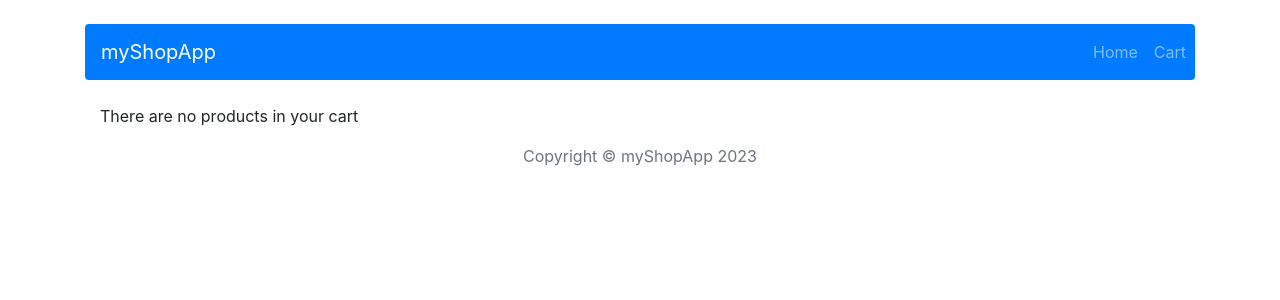
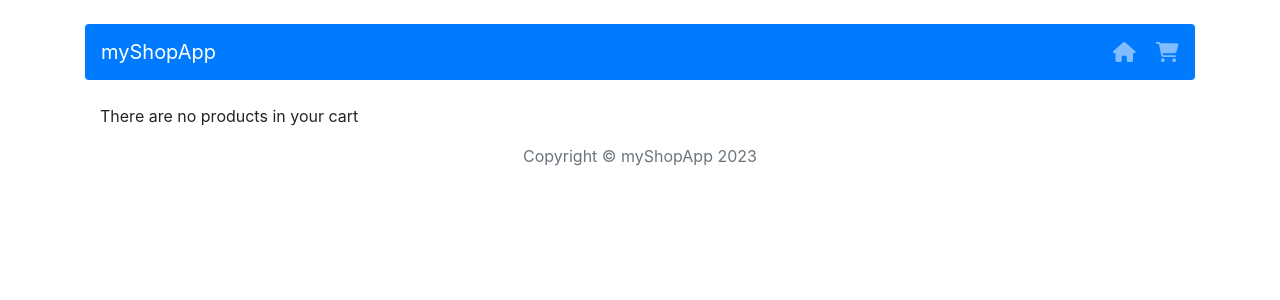
Before and after one commit to wrotewrong/myShopApp, a React (Create React App) app in the folder client/: page /summary in a window 1280 px wide. Shown: the top 300 px of the page. Built offline with nearby package versions, Linux system fonts and the light colour scheme.

Commit message:
Add fontAwesome icons, fix scrollbar width change

```diff
--- a/client/package.json
+++ b/client/package.json
@@ -3,6 +3,9 @@
   "version": "0.1.0",
   "private": true,
   "dependencies": {
+    "@fortawesome/fontawesome-svg-core": "^6.4.0",
+    "@fortawesome/free-solid-svg-icons": "^6.4.0",
+    "@fortawesome/react-fontawesome": "^0.2.0",
     "bootstrap": "^4.3.1",
     "react": "^17.0.2",
     "react-bootstrap": "^2.7.2",
@@ -37,5 +40,8 @@
       "last 1 firefox version",
       "last 1 safari version"
     ]
+  },
+  "devDependencies": {
+    "sass": "^1.62.1"
   }
 }
--- a/client/src/components/layout/NavBar/NavBar.js
+++ b/client/src/components/layout/NavBar/NavBar.js
@@ -1,6 +1,8 @@
 import Navbar from 'react-bootstrap/Navbar';
 import Nav from 'react-bootstrap/Nav';
 import { NavLink } from 'react-router-dom';
+import { FontAwesomeIcon } from '@fortawesome/react-fontawesome';
+import { faCartShopping, faHouse } from '@fortawesome/free-solid-svg-icons';
 
 const NavBar = () => {
   return (
@@ -9,10 +11,10 @@
         <Navbar.Brand href="/">myShopApp</Navbar.Brand>
         <Nav className="me-auto row justify-content-end">
           <Nav.Link as={NavLink} to="/">
-            Home
+            <FontAwesomeIcon icon={faHouse} size="lg" className="mr-1" />
           </Nav.Link>
           <Nav.Link as={NavLink} to="/cart">
-            Cart
+            <FontAwesomeIcon icon={faCartShopping} size="lg" className="mr-2" />
           </Nav.Link>
         </Nav>
       </div>
--- a/client/src/index.js
+++ b/client/src/index.js
@@ -3,8 +3,9 @@
 import { BrowserRouter as Router } from 'react-router-dom';
 import { Provider } from 'react-redux';
 import store from './redux/store';
+import App from './App';
 
-import App from './App';
+import './styles/global.scss';
 
 import 'bootstrap/dist/css/bootstrap.min.css';
 
--- /dev/null
+++ b/client/src/styles/global.scss
@@ -0,0 +1,3 @@
+html {
+  overflow-y: scroll;
+}
```
Also changed, not shown: 11 other files (tests, documents, lock files or other folders).
